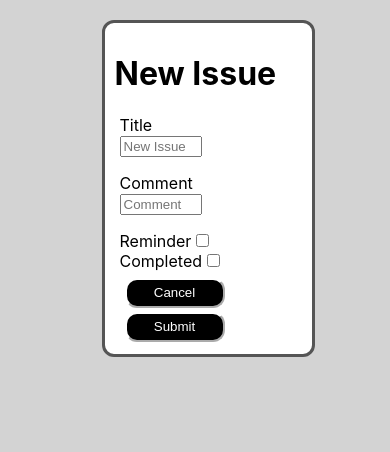
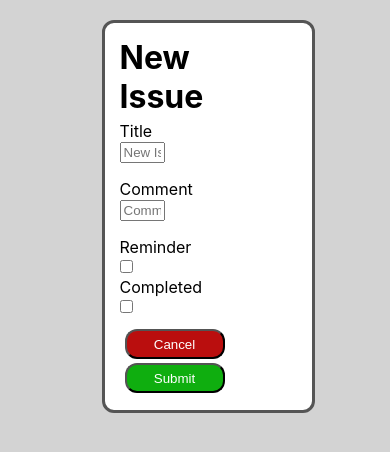
Before and after one commit to DudsTheKid3756/issue-tracker-ui, a React (Create React App) app: page /create in a window 390 px wide. Shown: the top 452 px of the page. Built offline with nearby package versions, Linux system fonts and the light colour scheme.

Commit message:
repositioned and recolored buttons

```diff
--- /dev/null
+++ b/src/Components/CreateIssue/Create.module.css
@@ -0,0 +1,64 @@
+.buttonDiv {
+  margin-top: 5px;
+  margin-bottom: 5px;
+}
+
+.cancel {
+  background-color: rgb(186, 14, 14);
+  border-color: black;
+}
+
+.cancel:hover {
+  background-color: rgb(116, 6, 6);
+}
+
+.checkboxInput1 {
+  display: inline-block;
+}
+
+.checkboxInput2 {
+  display: inline-block;
+  margin-bottom: 5px;
+}
+
+.error {
+  color: red;
+}
+
+.formComponent {
+  display: inline;
+}
+
+.formContainer {
+  width: 50%;
+}
+
+.formHeader {
+  margin: 5px;
+}
+
+.formInput[type="text"] {
+  margin-left: 5px;
+  width: 40%;
+}
+
+.formInput[type="text"]:focus {
+  border: 3px solid #555;
+}
+
+.formInput[type="checkbox"] {
+  margin-left: 5px;
+}
+
+.formLabel {
+  margin-left: 5px;
+}
+
+.submit {
+  background-color: rgb(15, 174, 15);
+  border-color: black;
+}
+
+.submit:hover {
+  background-color: rgb(6, 78, 6);
+}
--- a/src/Components/CreateIssue/CreateIssue.js
+++ b/src/Components/CreateIssue/CreateIssue.js
@@ -4,7 +4,6 @@ import { ToastContainer } from "react-toastify";
 import { addIssue } from "../../Services/IssueServices";
 import validateStrings from "../../Utils/validation";
 import Form from "./Form";
-import classes from "../Issues.module.css";
 
 const CreateIssue = () => {
   const navigate = useNavigate();
--- a/src/Components/CreateIssue/Form.js
+++ b/src/Components/CreateIssue/Form.js
@@ -1,9 +1,9 @@
 import FormComponent from "../FormComponent";
-import classes from "../Issues.module.css";
+import classes from "./Create.module.css";
 
 const Form = ({ values, onChanges, onSubmit, errors, handleCancel }) => {
   return (
-    <>
+    <div className={classes.formContainer}>
       <h1 className={classes.formHeader}>New Issue</h1>
       <div className={classes.textInputs}>
         <FormComponent
@@ -44,14 +44,14 @@ const Form = ({ values, onChanges, onSubmit, errors, handleCancel }) => {
         />
       </div>
       <div className={classes.buttonDiv}>
-        <button className={classes.button} onClick={handleCancel}>
+        <button className={`${classes.button} ${classes.cancel}`} onClick={handleCancel}>
           Cancel
         </button>
-        <button className={classes.button} type="submit" onClick={onSubmit}>
+        <button className={`${classes.button} ${classes.submit}`} type="submit" onClick={onSubmit}>
           Submit
         </button>
       </div>
-    </>
+    </div>
   );
 };
 
--- a/src/Components/FormComponent.js
+++ b/src/Components/FormComponent.js
@@ -1,5 +1,5 @@
 import React from "react";
-import classes from "./Issues.module.css";
+import classes from "../Components/CreateIssue/Create.module.css";
 
 const FormComponent = ({
   label,
--- a/src/Components/Issues.module.css
+++ b/src/Components/Issues.module.css
@@ -1,5 +1,9 @@
-.title {
-  display: inline;
+.button:disabled {
+  background-color: gray;
+}
+
+.button:disabled:active {
+  transform: none;
 }
 
 .created {
@@ -15,28 +19,20 @@
   margin: 8px;
 }
 
-.error {
-  color: red;
+.delete {
+  cursor: pointer;
+  display: inline;
+  vertical-align: middle;
+  margin-left: 5px;
 }
 
-.button {
-  background-color: black;
-  color: white;
-  border-radius: 12px;
-  border-color: white;
-  width: 100px;
-  height: 30px;
-  margin: 2px 10px;
-  cursor: pointer;
+.head {
+  position: fixed;
+  right: 24%;
 }
 
-.button:hover {
-  background-color: rgba(0, 0, 0, 0.79);
-}
-
-.button:active {
-  background-color: rgba(0, 0, 0, 0.79);
-  transform: translateY(4px);
+.headContainer {
+  margin-bottom: 10px;
 }
 
 .header {
@@ -45,42 +41,26 @@
 }
 
 .itemContainer {
-    display: inline;
-}
-
-.formComponent {
   display: inline;
 }
 
-.formInput[type="text"] {
-  margin-left: 5px;
-  width: 40%;
+@media screen and (max-width: 45em) {
+  .head {
+    position: sticky;
+  }
+  .headContainer {
+    display: inline;
+  }
 }
 
-.formInput[type="text"]:focus {
-  border: 3px solid #555;
-}
-
-.formInput[type="checkbox"] {
+.noIssues {
   margin-left: 5px;
 }
 
-.formLabel {
+.title {
+  display: inline;
+}
+
+.titleContainer {
   margin-left: 5px;
 }
-
-.checkboxInput1 {
-  display: inline-block;
-}
-
-.checkboxInput2 {
-  display: inline-block;
-  margin-bottom: 5px;
-}
-
-.delete {
-    cursor: pointer;
-    display: inline;
-    vertical-align: middle;
-    margin-left: 5px;
-}
--- a/src/Components/Issues/Issues.js
+++ b/src/Components/Issues/Issues.js
@@ -33,7 +33,7 @@ const Issues = () => {
       <div className={classes.headContainer}>
         <h1 className={classes.header}>Issue Tracker</h1>
         <button
-          className={classes.button}
+          className={`${classes.button} ${classes.head}`}
           onClick={handleRedirect}
           disabled={isDisabled}
         >
@@ -42,7 +42,7 @@ const Issues = () => {
       </div>
       <div className={classes.issues}>
         <span className={classes.issuesContainer}>
-          {issues.map((issue) => (
+          {issues.length > 0 ? issues.map((issue) => (
             <div key={issue.id} className={classes.item}>
               <div className={classes.titleContainer}>
                 <h3 className={classes.title}>
@@ -57,7 +57,7 @@ const Issues = () => {
               </div>
               <p className={classes.comment}>{issue.comment}</p>
             </div>
-          ))}
+          )) : <p className={classes.noIssues}>No issues to show. Add a new one!</p>}
           {apiError ? toaster(constants.API_ERROR, "error") : null}
         </span>
       </div>
--- a/src/index.css
+++ b/src/index.css
@@ -5,6 +5,31 @@ body {
     sans-serif;
   -webkit-font-smoothing: antialiased;
   -moz-osx-font-smoothing: grayscale;
+}
+
+button {
+  background-color: black;
+  color: white;
+  border-radius: 12px;
+  border-color: white;
+  width: 100px;
+  height: 30px;
+  margin: 2px 10px;
+  cursor: pointer;
+}
+
+button:active {
+  background-color: rgba(0, 0, 0, 0.79);
+  transform: translateY(4px);
+}
+
+button:hover {
+  background-color: rgba(0, 0, 0, 0.79);
+}
+
+code {
+  font-family: source-code-pro, Menlo, Monaco, Consolas, 'Courier New',
+  monospace;
 }
 
 div#root {
@@ -15,8 +40,3 @@ div#root {
   border-radius: 12px;
   padding: 10px;
 }
-
-code {
-  font-family: source-code-pro, Menlo, Monaco, Consolas, 'Courier New',
-    monospace;
-}
```
